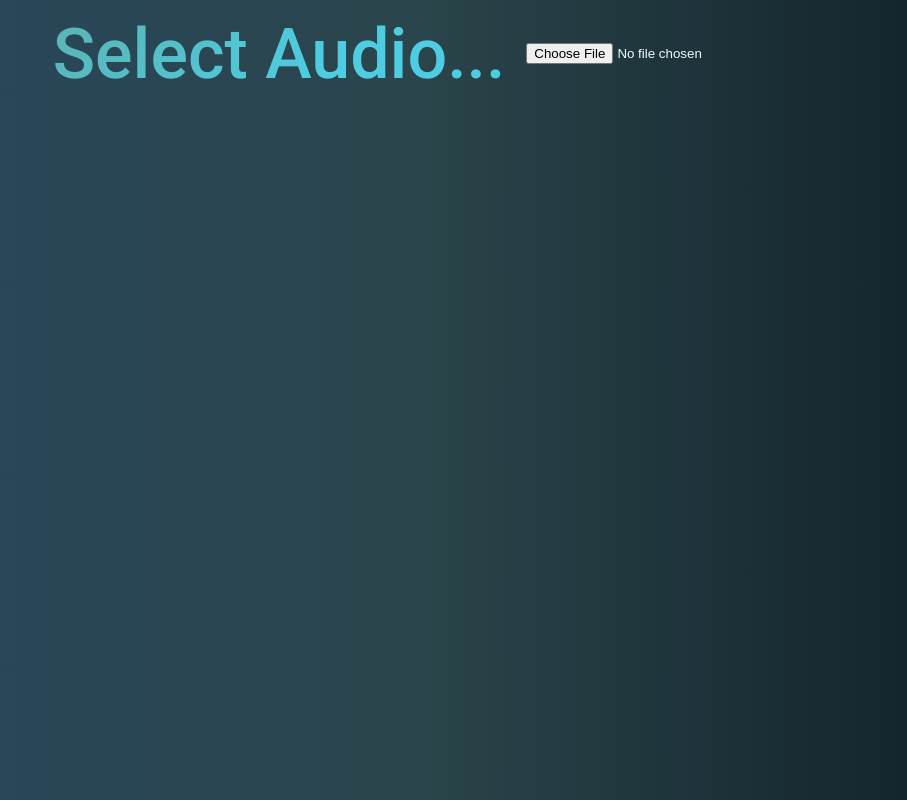
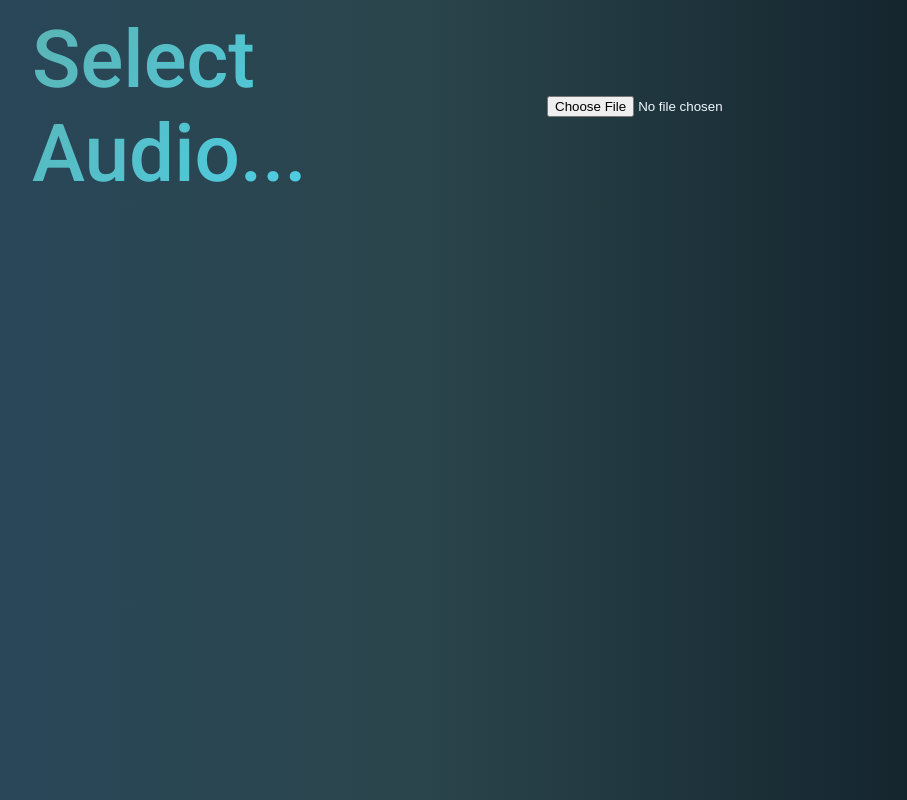
Before and after one commit to abhishekpd01/Audio-Visualiser, a plain HTML site: page index.html in a window 1280 px wide. Shown: the whole page, without its empty margins (224-1131 px from the left). Drawn offline with Linux system fonts and the light colour scheme.

Commit message:
added css

```diff
--- a/index.html
+++ b/index.html
@@ -32,7 +32,7 @@
         }
         label {
             font-weight: 500;
-            font-size: 70px;
+            font-size: 10dvh;
             background: linear-gradient(129deg, rgba(91,180,180,1) 0%, rgba(78,204,225,1) 60%);
             -webkit-background-clip: text;
             -webkit-text-fill-color: transparent;
```
